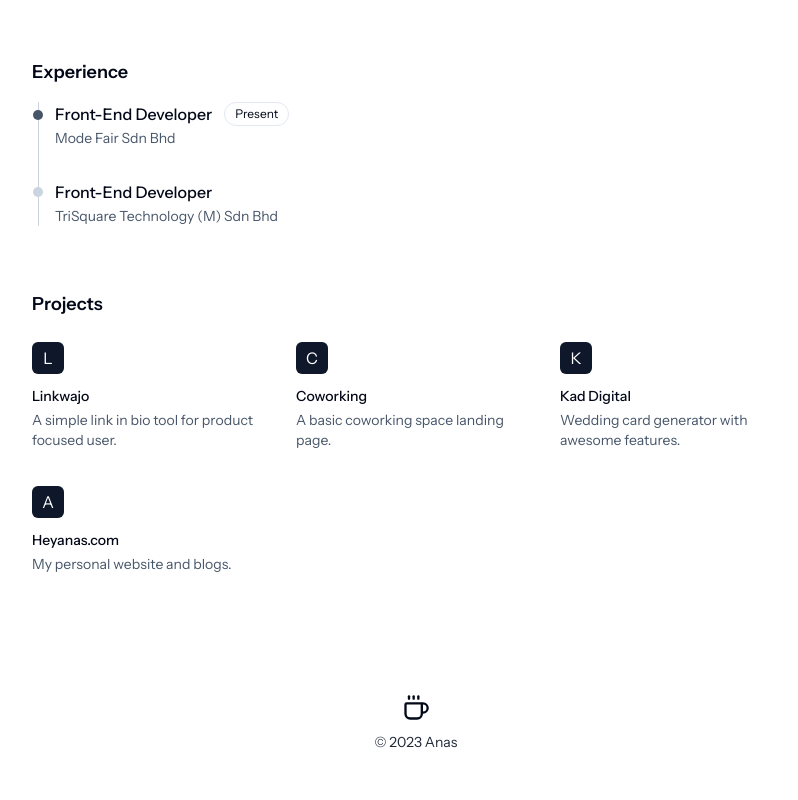
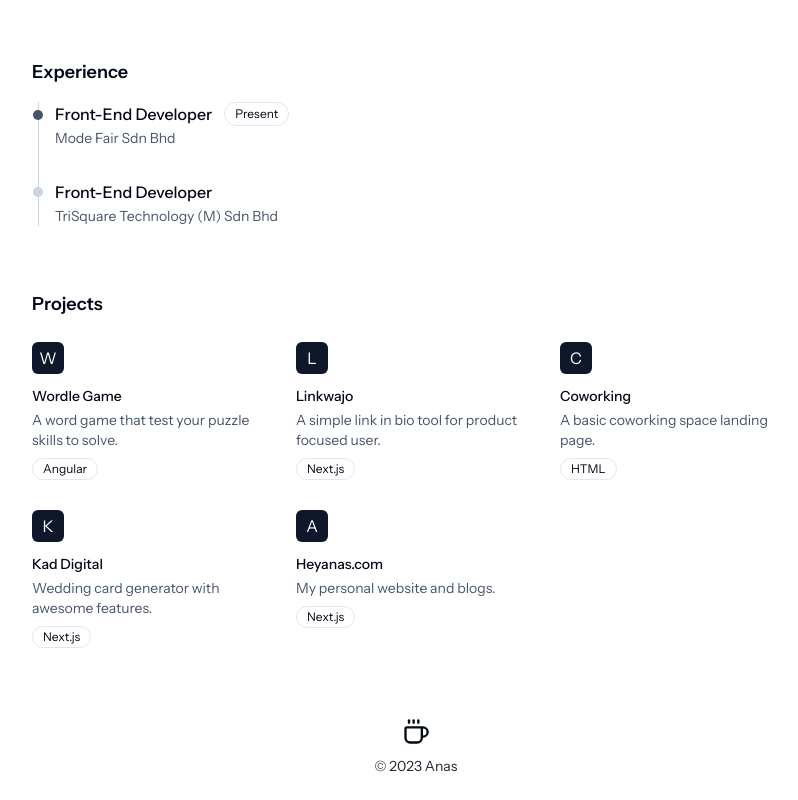
Before and after one commit to anas283/anas-blog, a Next.js app: page / in a window 1280 px wide. Shown: the part 385-1185 px from the top of the page, without its empty margins (224-1022 px from the left). Before the commit the page ends 1161 px from the top, so only its background shows below. Built offline with nearby package versions, Linux system fonts and the light colour scheme.

Commit message:
Added new project

```diff
--- a/src/app/(main)/page.js
+++ b/src/app/(main)/page.js
@@ -30,7 +30,22 @@ export default function Home() {
 
       <div className="mt-16">
         <h4 className="text-lg font-semibold">Projects</h4>
-        <div className="mt-6 grid grid-cols-1 md:grid-cols-3 gap-x-6">
+        <div className="mt-6 grid grid-cols-1 md:grid-cols-3 gap-6">
+          <a
+            className="group h-36 ease-in-out duration-150 hover:-translate-y-2"
+            href="https://wordle-game-lime.vercel.app/"
+            target="_blank"
+          >
+            <div className="w-8 h-8 rounded-md bg-slate-900 flex justify-center items-center text-white ease-in-out duration-200 group-hover:-rotate-12 group-hover:bg-blue-500">
+              W
+            </div>
+            <h5 className="text-sm font-medium mt-3">Wordle Game</h5>
+            <p className="text-slate-600 text-sm mt-1">
+              A word game that test your puzzle skills to solve.
+            </p>
+            <Badge variant="outline" className="font-normal mt-2">Angular</Badge>
+          </a>
+
           <a
             className="group h-36 ease-in-out duration-150 hover:-translate-y-2"
             href="https://www.linkwajo.com"
@@ -43,6 +58,7 @@ export default function Home() {
             <p className="text-slate-600 text-sm mt-1">
               A simple link in bio tool for product focused user.
             </p>
+            <Badge variant="outline" className="font-normal mt-2">Next.js</Badge>
           </a>
 
           <a
@@ -57,6 +73,7 @@ export default function Home() {
             <p className="text-slate-600 text-sm mt-1">
               A basic coworking space landing page.
             </p>
+            <Badge variant="outline" className="font-normal mt-2">HTML</Badge>
           </a>
 
           <a
@@ -71,6 +88,7 @@ export default function Home() {
             <p className="text-slate-600 text-sm mt-1">
               Wedding card generator with awesome features.
             </p>
+            <Badge variant="outline" className="font-normal mt-2">Next.js</Badge>
           </a>
 
           <a
@@ -85,6 +103,7 @@ export default function Home() {
             <p className="text-slate-600 text-sm mt-1">
               My personal website and blogs.
             </p>
+            <Badge variant="outline" className="font-normal mt-2">Next.js</Badge>
           </a>
         </div>
       </div>
```
